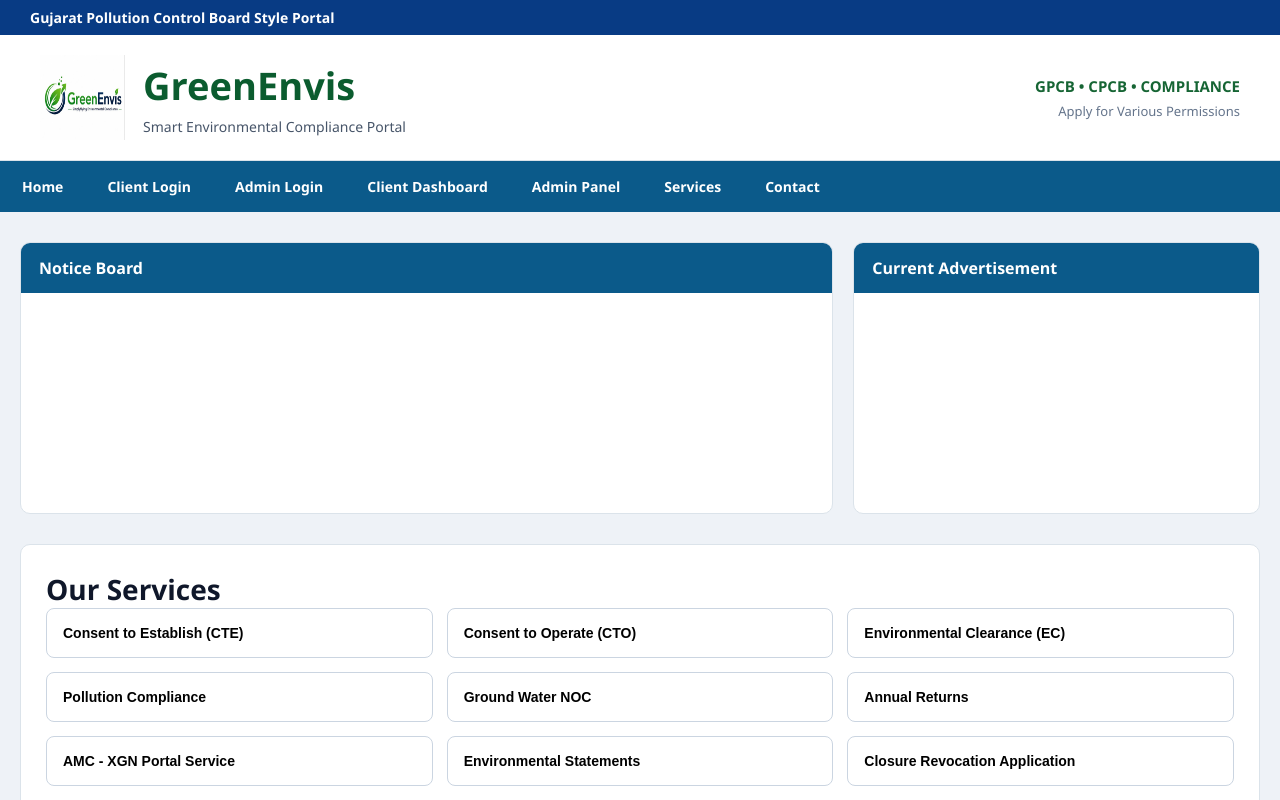
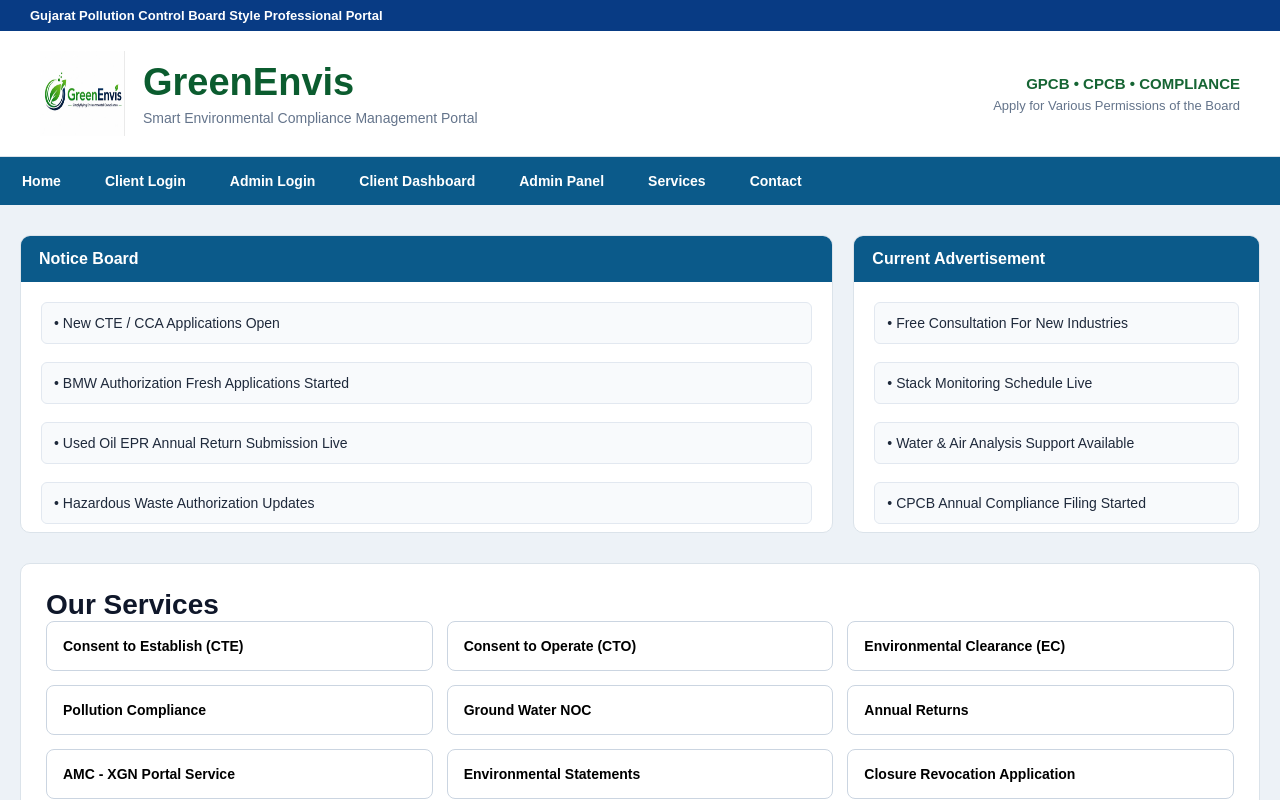
Before and after one commit to greenenvis/greenenvis, a Next.js app: page / in a window 1280 px wide. Shown: the top 800 px of the page. Built offline with nearby package versions, Linux system fonts and the light colour scheme; no server answers.

Commit message:
Fixed marquee error

```diff
--- a/app/page.tsx
+++ b/app/page.tsx
@@ -16,22 +16,23 @@
 
   const [loading, setLoading] = useState(false);
 
-  const notices = [
+  const noticeItems = [
     "New CTE / CCA Applications Open",
     "BMW Authorization Fresh Applications Started",
     "Used Oil EPR Annual Return Submission Live",
     "Hazardous Waste Authorization Updates",
     "CGWA Clearance Compliance Window Open",
     "Environmental Audit Renewal Started",
+    "Plastic Waste EPR Registration Open",
   ];
 
-  const advertisements = [
+  const advertisementItems = [
     "Free Consultation For New Industries",
     "Stack Monitoring Schedule Live",
     "Water & Air Analysis Support Available",
     "CPCB Annual Compliance Filing Started",
-    "Plastic Waste EPR Registration Open",
     "Ground Water NOC Support Available",
+    "Consent Renewal Support Started",
   ];
 
   const services = [
@@ -52,6 +53,8 @@
     "Plastic Waste Management",
     "Construction & Demolition Management",
     "Municipal Solid Waste Management",
+    "Stack Monitoring",
+    "Water & Air Analysis",
   ];
 
   const handleChange = (
@@ -69,13 +72,14 @@
       service: service,
     }));
 
-    setTimeout(() => {
-      const formSection = document.getElementById("inquiry-form");
-      formSection?.scrollIntoView({
+    const formSection = document.getElementById("inquiry-form");
+
+    if (formSection) {
+      formSection.scrollIntoView({
         behavior: "smooth",
         block: "start",
       });
-    }, 100);
+    }
   };
 
   const handleSubmit = async (e: React.FormEvent) => {
@@ -97,8 +101,8 @@
     setLoading(false);
 
     if (error) {
+      console.log(error);
       alert("Error saving inquiry");
-      console.log(error);
       return;
     }
 
@@ -117,25 +121,25 @@
   return (
     <div
       style={{
-        background: "#eef2f7",
+        background: "#edf2f7",
         minHeight: "100vh",
-        fontFamily: "Segoe UI, Arial, sans-serif",
+        fontFamily: "Arial, sans-serif",
       }}
     >
-      {/* TOP HEADER */}
+      {/* TOP BAR */}
       <div
         style={{
           background: "#083b84",
           color: "white",
           padding: "8px 30px",
-          fontSize: "14px",
+          fontSize: "13px",
           fontWeight: "600",
         }}
       >
-        Gujarat Pollution Control Board Style Portal
+        Gujarat Pollution Control Board Style Professional Portal
       </div>
 
-      {/* MAIN HEADER */}
+      {/* HEADER */}
       <div
         style={{
           background: "#ffffff",
@@ -162,7 +166,7 @@
           >
             <Image
               src="/logo.png"
-              alt="Logo"
+              alt="GreenEnvis Logo"
               width={85}
               height={85}
             />
@@ -182,11 +186,11 @@
               <p
                 style={{
                   marginTop: "6px",
-                  color: "#475569",
                   fontSize: "14px",
+                  color: "#64748b",
                 }}
               >
-                Smart Environmental Compliance Portal
+                Smart Environmental Compliance Management Portal
               </p>
             </div>
           </div>
@@ -195,9 +199,9 @@
             <p
               style={{
                 margin: 0,
+                fontSize: "15px",
                 fontWeight: "700",
                 color: "#166534",
-                fontSize: "15px",
               }}
             >
               GPCB • CPCB • COMPLIANCE
@@ -210,7 +214,7 @@
                 color: "#64748b",
               }}
             >
-              Apply for Various Permissions
+              Apply for Various Permissions of the Board
             </p>
           </div>
         </div>
@@ -243,11 +247,11 @@
               key={i}
               href={link}
               style={{
-                color: "#ffffff",
+                color: "white",
                 textDecoration: "none",
                 padding: "16px 22px",
+                fontSize: "14px",
                 fontWeight: "700",
-                fontSize: "14px",
               }}
             >
               {name}
@@ -256,6 +260,7 @@
         </div>
       </div>
 
+      {/* MAIN */}
       <div
         style={{
           maxWidth: "1400px",
@@ -263,7 +268,7 @@
           padding: "0 20px",
         }}
       >
-        {/* LIVE NOTICE + ADVERTISEMENT */}
+        {/* NOTICE + ADVERTISEMENT */}
         <div
           style={{
             display: "grid",
@@ -272,14 +277,14 @@
             marginBottom: "30px",
           }}
         >
-          <LiveMovingCard
+          <MovingCard
             title="Notice Board"
-            items={notices}
+            items={noticeItems}
           />
 
-          <LiveMovingCard
+          <MovingCard
             title="Current Advertisement"
-            items={advertisements}
+            items={advertisementItems}
           />
         </div>
 
@@ -298,13 +303,13 @@
                 onClick={() => handleServiceClick(service)}
                 style={{
                   padding: "16px",
+                  background: "#ffffff",
                   border: "1px solid #cbd5e1",
                   borderRadius: "8px",
-                  background: "#ffffff",
+                  textAlign: "left",
                   cursor: "pointer",
-                  textAlign: "left",
+                  fontWeight: "600",
                   fontSize: "14px",
-                  fontWeight: "600",
                 }}
               >
                 {service}
@@ -313,7 +318,7 @@
           </div>
         </Section>
 
-        {/* FORM */}
+        {/* INQUIRY FORM */}
         <Section title="Industry Inquiry Form" id="inquiry-form">
           <form onSubmit={handleSubmit}>
             <input
@@ -377,8 +382,8 @@
                 border: "none",
                 padding: "16px",
                 borderRadius: "8px",
+                fontSize: "16px",
                 fontWeight: "700",
-                fontSize: "16px",
                 cursor: "pointer",
               }}
             >
@@ -389,7 +394,12 @@
 
         {/* CONTACT */}
         <Section title="Quick Contact" id="contact">
-          <div style={{ lineHeight: "2.2", fontSize: "16px" }}>
+          <div
+            style={{
+              lineHeight: "2.2",
+              fontSize: "16px",
+            }}
+          >
             <p>📞 Mobile: 8780723063</p>
             <p>📧 Email: info@greenenvis.com</p>
             <p>🌍 Service Area: All India</p>
@@ -402,7 +412,7 @@
   );
 }
 
-function LiveMovingCard({
+function MovingCard({
   title,
   items,
 }: {
@@ -412,9 +422,9 @@
   return (
     <div
       style={{
-        background: "white",
+        background: "#ffffff",
+        border: "1px solid #dbe3ea",
         borderRadius: "10px",
-        border: "1px solid #dbe3ea",
         overflow: "hidden",
       }}
     >
@@ -432,24 +442,33 @@
 
       <div
         style={{
-          height: "220px",
+          height: "250px",
           overflow: "hidden",
           padding: "20px",
         }}
       >
-        <marquee
-          direction="up"
-          scrollAmount="2"
+        <div
           style={{
-            height: "180px",
-            fontSize: "15px",
-            fontWeight: "500",
+            animation: "scrollUp 18s linear infinite",
           }}
         >
           {items.map((item, i) => (
-            <p key={i}>• {item}</p>
+            <div
+              key={i}
+              style={{
+                marginBottom: "18px",
+                padding: "12px",
+                border: "1px solid #e2e8f0",
+                borderRadius: "6px",
+                background: "#f8fafc",
+                fontSize: "14px",
+                fontWeight: "500",
+              }}
+            >
+              • {item}
+            </div>
           ))}
-        </marquee>
+        </div>
       </div>
     </div>
   );
@@ -468,7 +487,7 @@
     <div
       id={id}
       style={{
-        background: "white",
+        background: "#ffffff",
         border: "1px solid #dbe3ea",
         borderRadius: "10px",
         padding: "25px",
```
